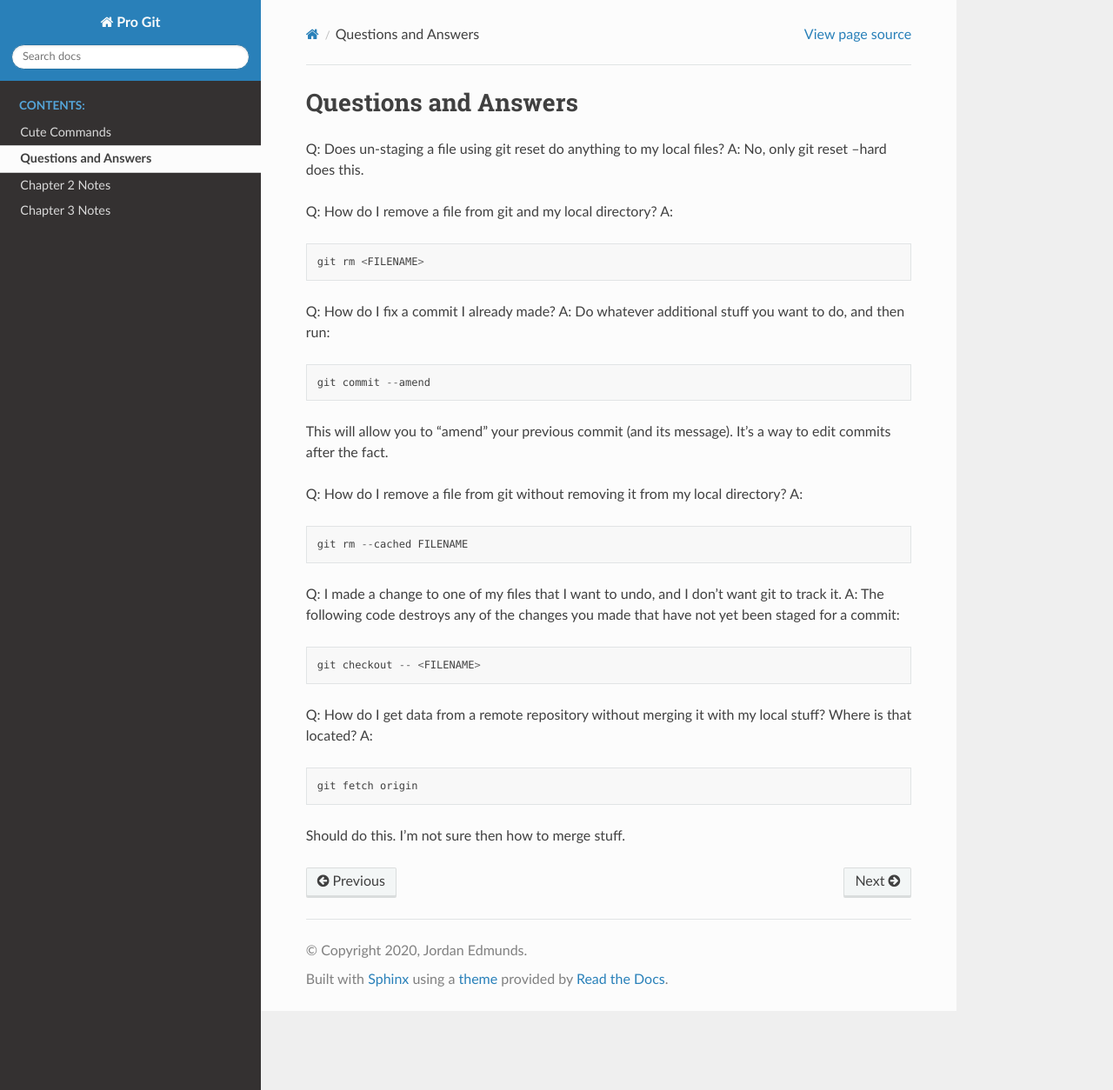
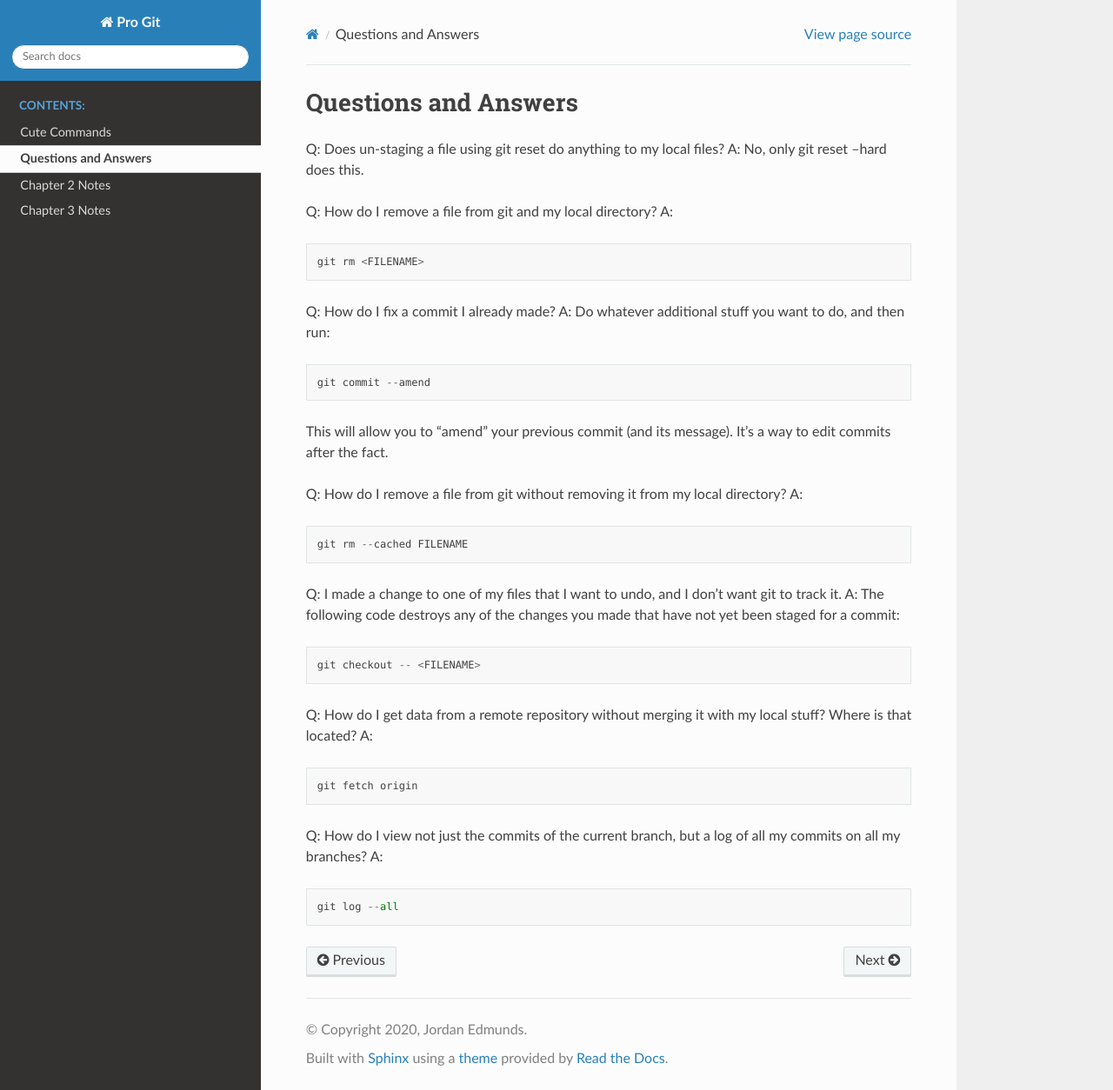
Before and after one commit to edmundsj/gitNotes, a Sphinx documentation site: the page built from docs/questions_answers.rst, in a window 1280 px wide and 1254 px high. Shown: the whole window at 87% size. Built offline with Sphinx 7.4.7 and the Read the Docs theme 2.0.0, drawn with Linux system fonts in a browser that asks for light colours.

Commit message:
added some notes for ch3, an extra question

```diff
--- a/docs/notes_chapter3.rst
+++ b/docs/notes_chapter3.rst
@@ -9,3 +9,7 @@
 So apparently HEAD is a pointer that points to your current branch pointer? It's sort of a meta-pointer?
 
 I'm going to add a line of code so I can commit now.
+
+Branches can diverge - right now I'm making additional commits on the chapter3 branch, but I've also made some extra commits not seen by my testing branch on the master branch.
+
+WOW - branching in git is as cheap as writing 41 bytes to a file - all a branch is storing is a pointer to a particular commit. That's so cheap.
--- a/docs/questions_answers.rst
+++ b/docs/questions_answers.rst
@@ -40,4 +40,9 @@
 
     git fetch origin
 
-Should do this. I'm not sure then how to merge stuff.
+Q: How do I view not just the commits of the current branch, but a log of all my commits on all my branches?
+A:
+
+.. code-block::
+
+    git log --all
```
